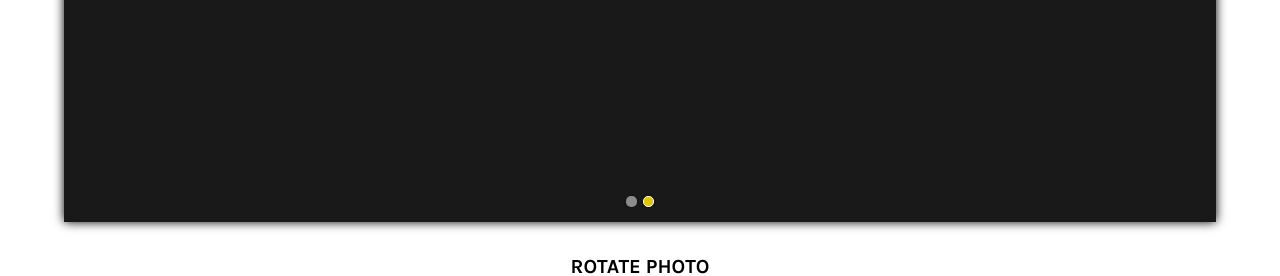
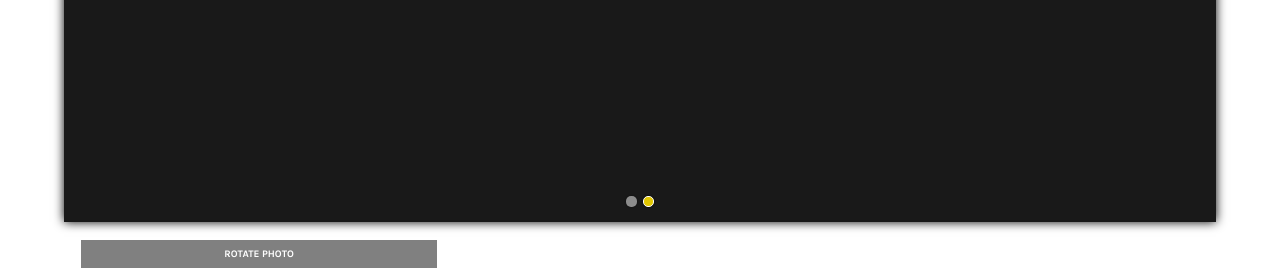
Before and after one commit to natalieweesh/paycollective-mobile, a plain HTML site: page images-page.html in a window 1280 px wide. Shown: the part 528-804 px from the top of the page. Drawn offline with nearby package versions, Linux system fonts and the light colour scheme.

Commit message:
Update stylesheet.css

```diff
--- a/stylesheets/stylesheet.css
+++ b/stylesheets/stylesheet.css
@@ -535,3 +535,15 @@ span.green {
   display: none;
 
 }
+.btn.one-third {
+  font-size: 10px;
+  width: 30%;
+  background: gray;
+  color: #fff;
+  padding: 8px 5px;
+  margin: 10px 1.5%;
+
+}
+.btn.one-third:hover {
+  cursor: pointer;
+}
```
